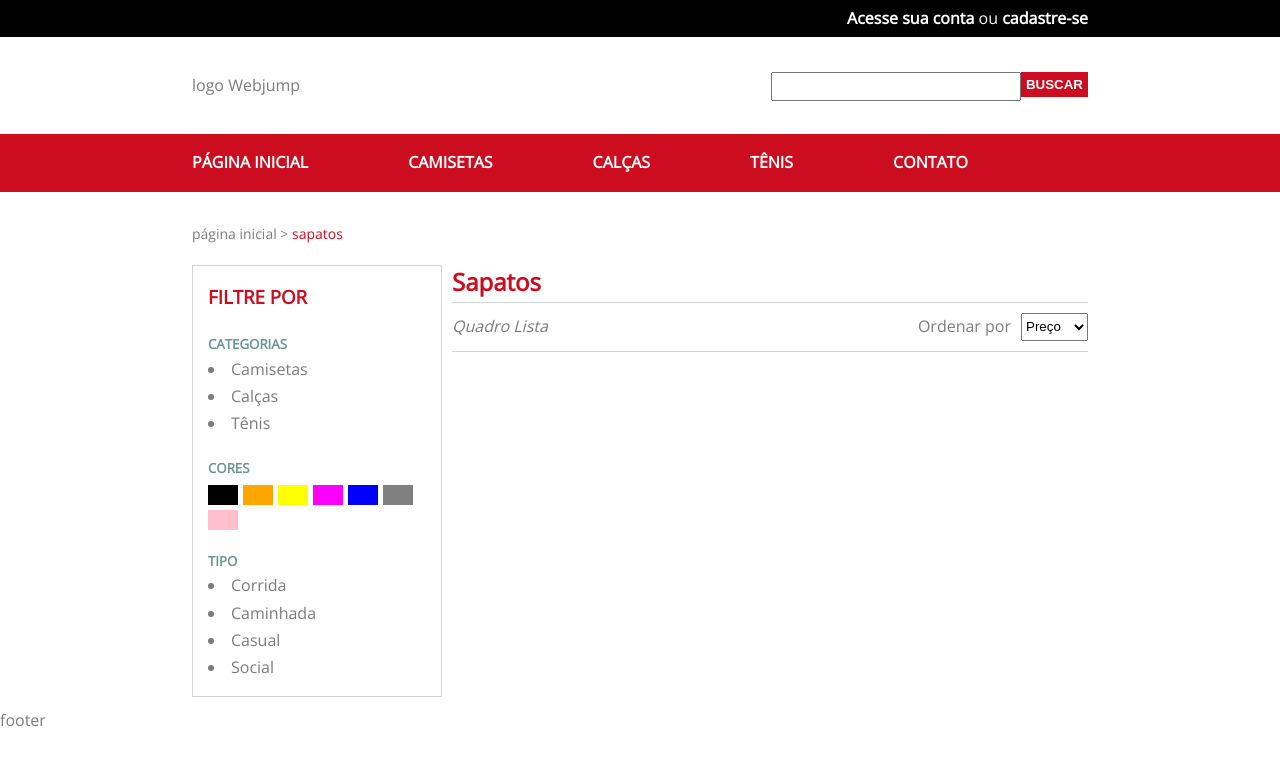
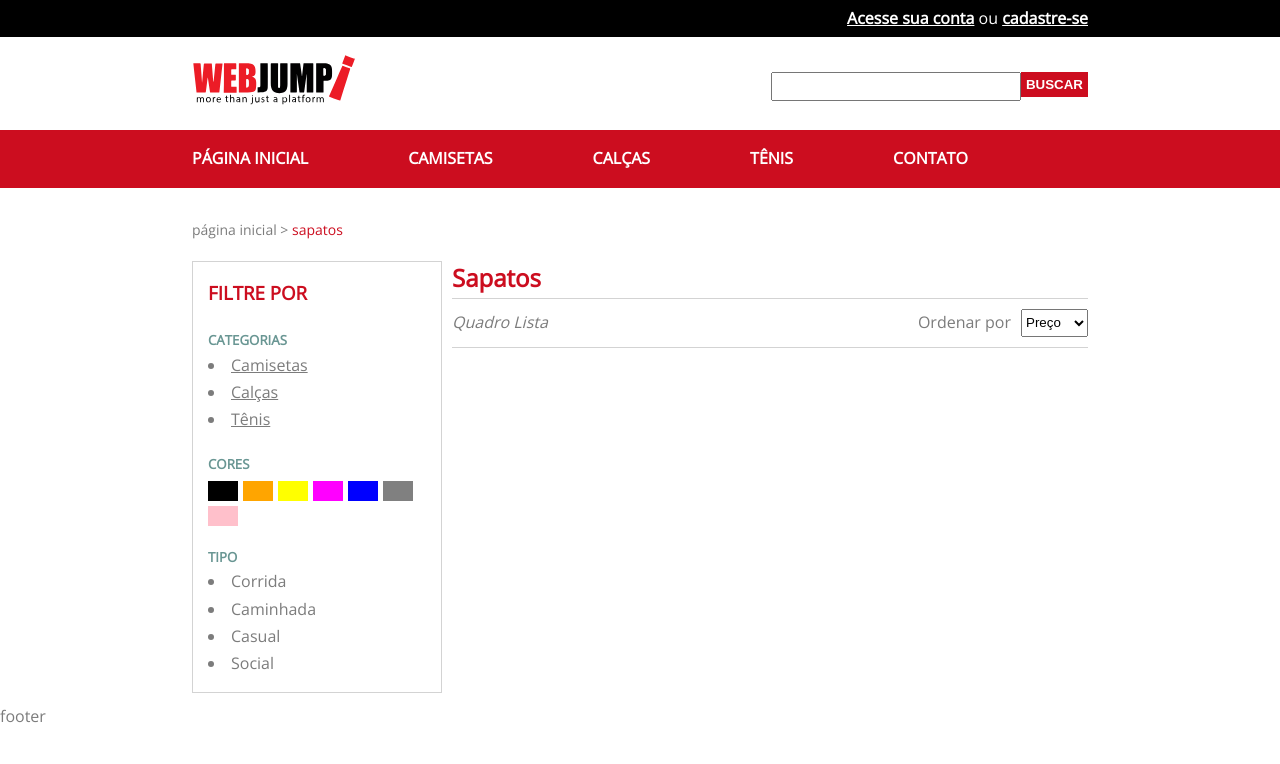
Before and after one commit to DiegoBezerra89/webjump, a website built with webpack: page src/index.html in a window 1280 px wide. Built offline with nearby package versions, Linux system fonts and the light colour scheme.

Commit message:
Webjump logo placed, Svg format

```diff
--- a/public/sass/base/_base.scss
+++ b/public/sass/base/_base.scss
@@ -17,8 +17,3 @@ img {
     border: 1px solid $color-secondary-light;
     border-radius: .3rem;
 }
-
-a:link,
-a:visited {
-    text-decoration: none;
-}
--- a/public/sass/layout/_header.scss
+++ b/public/sass/layout/_header.scss
@@ -4,6 +4,7 @@
     & > * {
         padding: .5rem 15vw;
     }
+
 
     &__login {
         display: block;
@@ -16,9 +17,10 @@
         position: relative;
         display: block;
 
+
         &--logo {
             display: inline-block;
-            padding: 3rem 0;
+            padding: 1rem 0;
         }
         &--search {
             position: absolute;
@@ -51,3 +53,10 @@
         }
     }
 }
+
+.logo {
+    border: none;
+    width: 18rem;
+    height: 5.5rem;
+    margin-left: -1rem;
+}
--- a/src/index.html
+++ b/src/index.html
@@ -17,7 +17,9 @@
       <header class="header">
         <div class="header__login"><a href="#">Acesse sua conta</a> ou <a href="#">cadastre-se</a></div><!--buscarei outra maneira mais inteligente-->
         <div class="header__box">
-          <div class="header__box--logo">logo Webjump</div>
+          <div class="header__box--logo">
+            <img class="logo" src="./media/logoWebjump.svg" alt="logo Webjump">
+          </div>
           <form class="header__box--search">
             <input type="text" class="header__box--input" />
             <button class="header__box--button" id="btn" type="submit">Buscar</button>
```
Also changed, not shown: dist/css/style.css, dist/index.html, dist/media/logoWebjump.svg (added), src/logoWebjump.svg (added).
